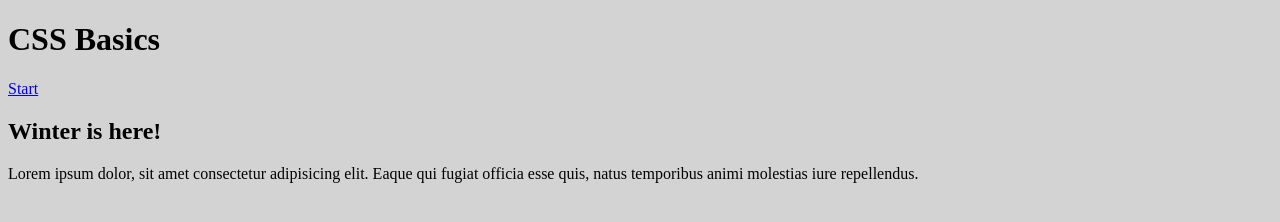
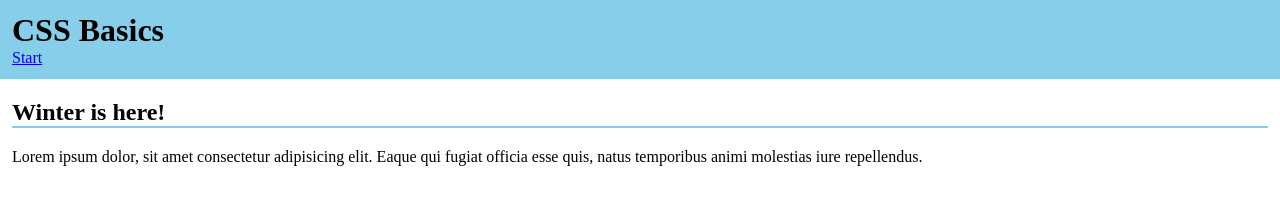
Before and after one commit to TechBoxNorth/css-basics, a plain HTML site: page index.html in a window 1280 px wide. Drawn offline with Linux system fonts and the light colour scheme.

Commit message:
Did some styling

```diff
--- a/style.css
+++ b/style.css
@@ -1,3 +1,20 @@
 body {
-  background-color: lightgray;
+  margin: 0;
 }
+
+header {
+  background-color: skyblue;
+  padding: 12px;
+}
+
+h1 {
+  margin: 0;
+}
+
+main {
+  padding: 0 12px;
+}
+
+h2 {
+  border-bottom: 2px solid skyblue;
+}
```
